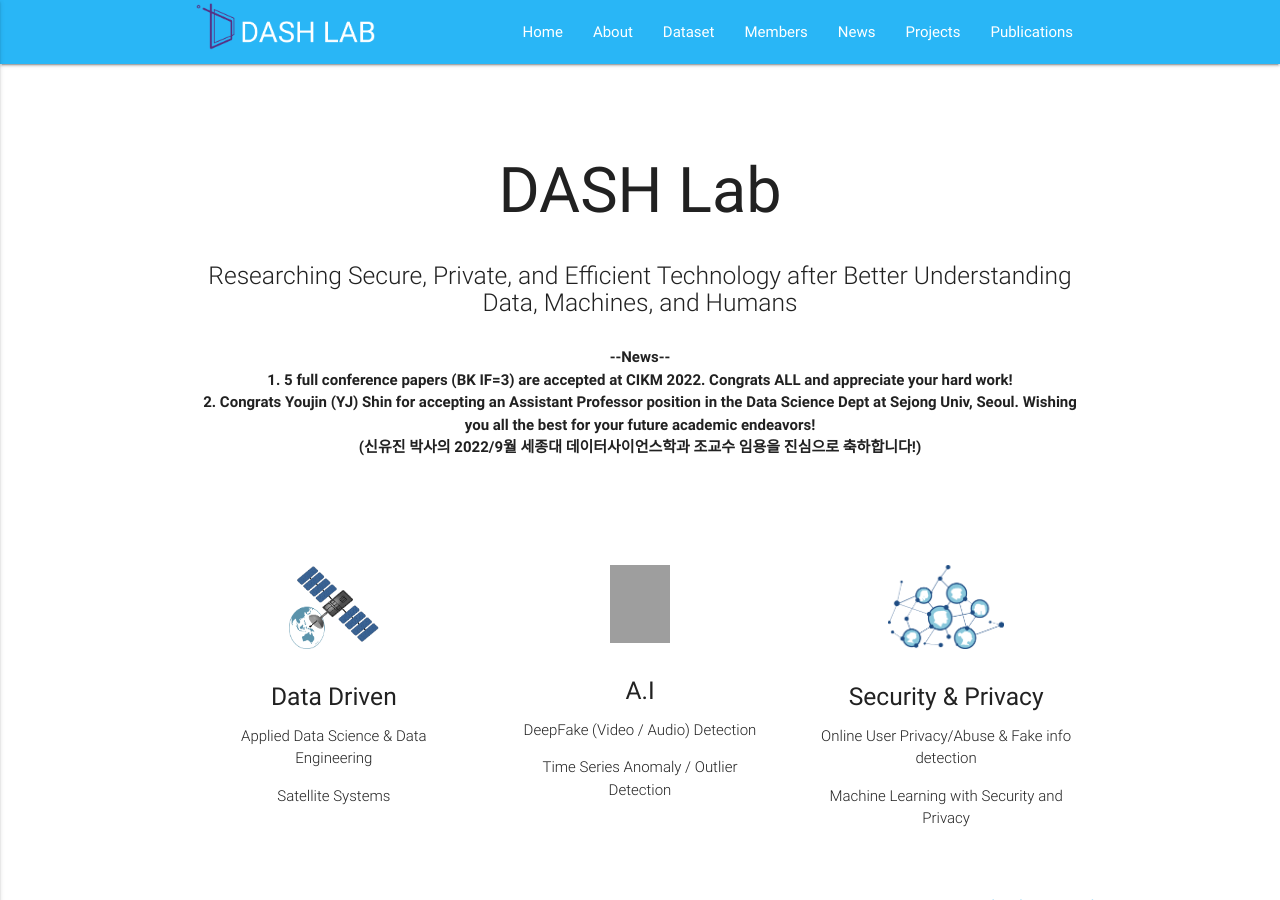
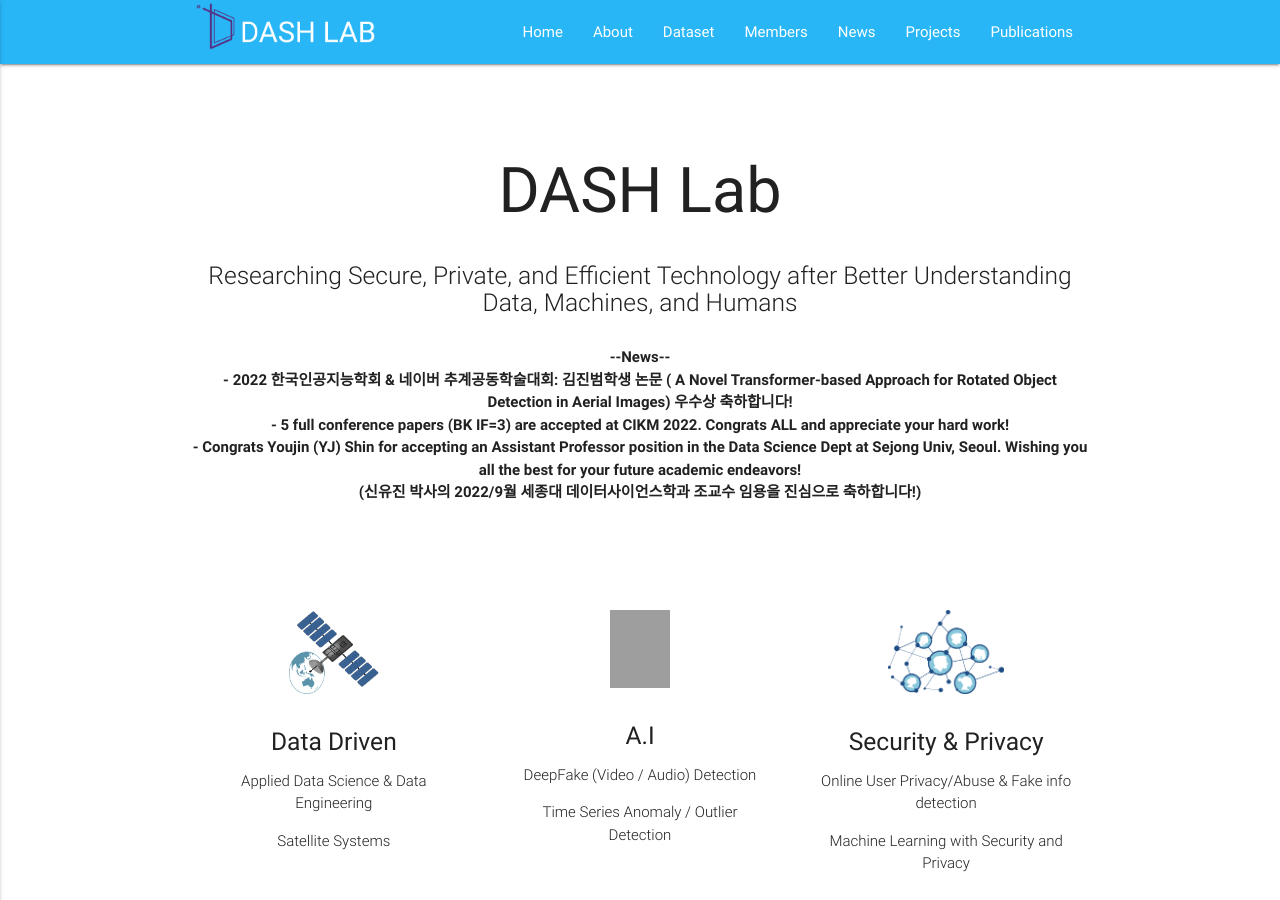
Before and after one commit to Yurim990507/DASH-Lab.github.io, a Jekyll site: the page built from index.md, in a window 1280 px wide and 900 px high. Built offline with Jekyll 4.4.1, drawn with Linux system fonts in a browser that asks for light colours; a script that is not in the unit is left out; comment, search, counter and statistics services are not loaded; grey boxes are pictures that could not be loaded.

Commit message:
Update home.html

```diff
--- a/_layouts/home.html
+++ b/_layouts/home.html
@@ -12,8 +12,9 @@ layout: default
 
       <div class="row center">
         <h7 class="header col s12 light"> <b> --News-- </b></h7>
-        <h7 class="header col s12 light"> <b> 1. 5 full conference papers (BK IF=3) are accepted at CIKM 2022. Congrats ALL and appreciate your hard work! </b></h7>
-        <h7 class="header col s12 light"> <b> 2. Congrats Youjin (YJ) Shin for accepting an Assistant Professor position in the Data Science Dept at Sejong Univ, Seoul. Wishing you all the best for your future academic endeavors!  </b></h7>
+        <h7 class="header col s12 light"> <b> - 2022 한국인공지능학회 & 네이버 추계공동학술대회: 김진범학생 논문 ( A Novel Transformer-based Approach for Rotated Object Detection in Aerial Images) 우수상 축하합니다!   </b></h7>
+        <h7 class="header col s12 light"> <b> - 5 full conference papers (BK IF=3) are accepted at CIKM 2022. Congrats ALL and appreciate your hard work! </b></h7>
+        <h7 class="header col s12 light"> <b> - Congrats Youjin (YJ) Shin for accepting an Assistant Professor position in the Data Science Dept at Sejong Univ, Seoul. Wishing you all the best for your future academic endeavors!  </b></h7>
         <h7 class="header col s12 light"> <b> (신유진 박사의 2022/9월 세종대 데이터사이언스학과 조교수 임용을 진심으로 축하합니다!)  </b></h7>
       </div>
         <br><br>
```
